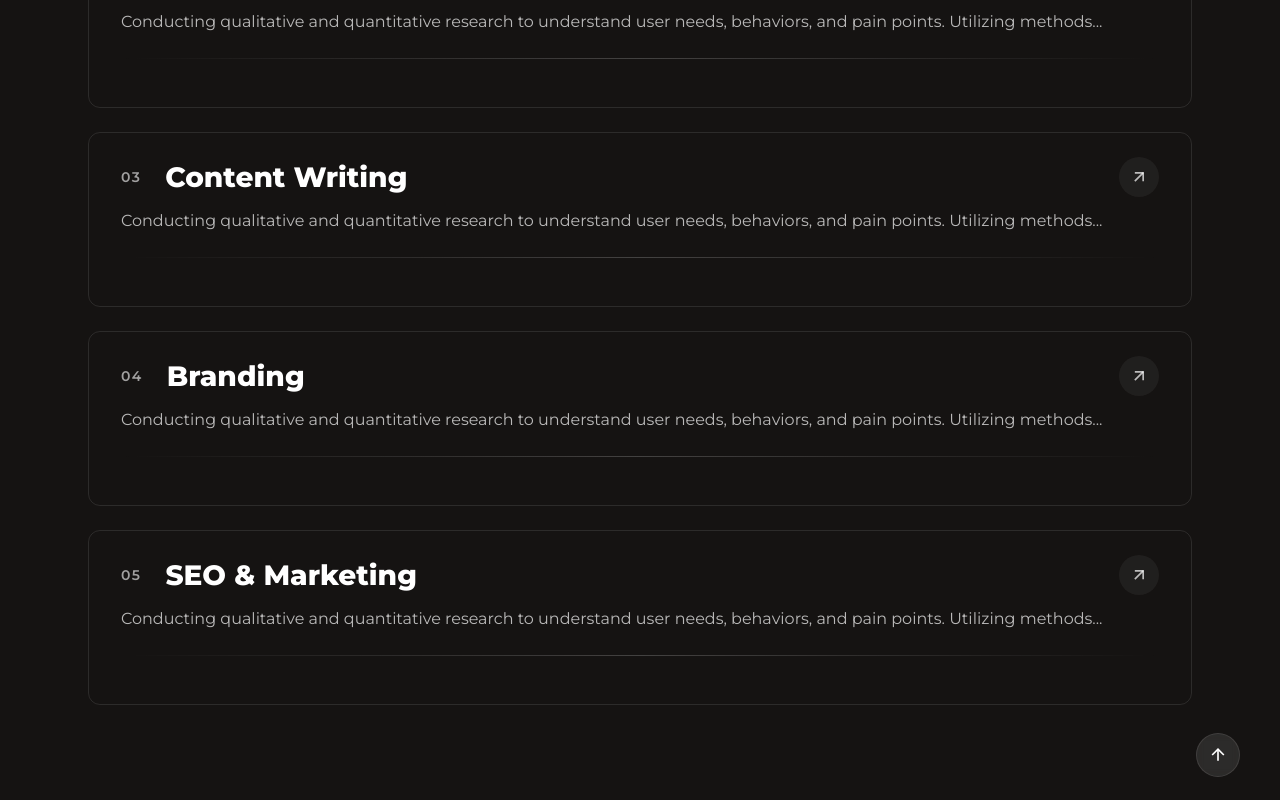
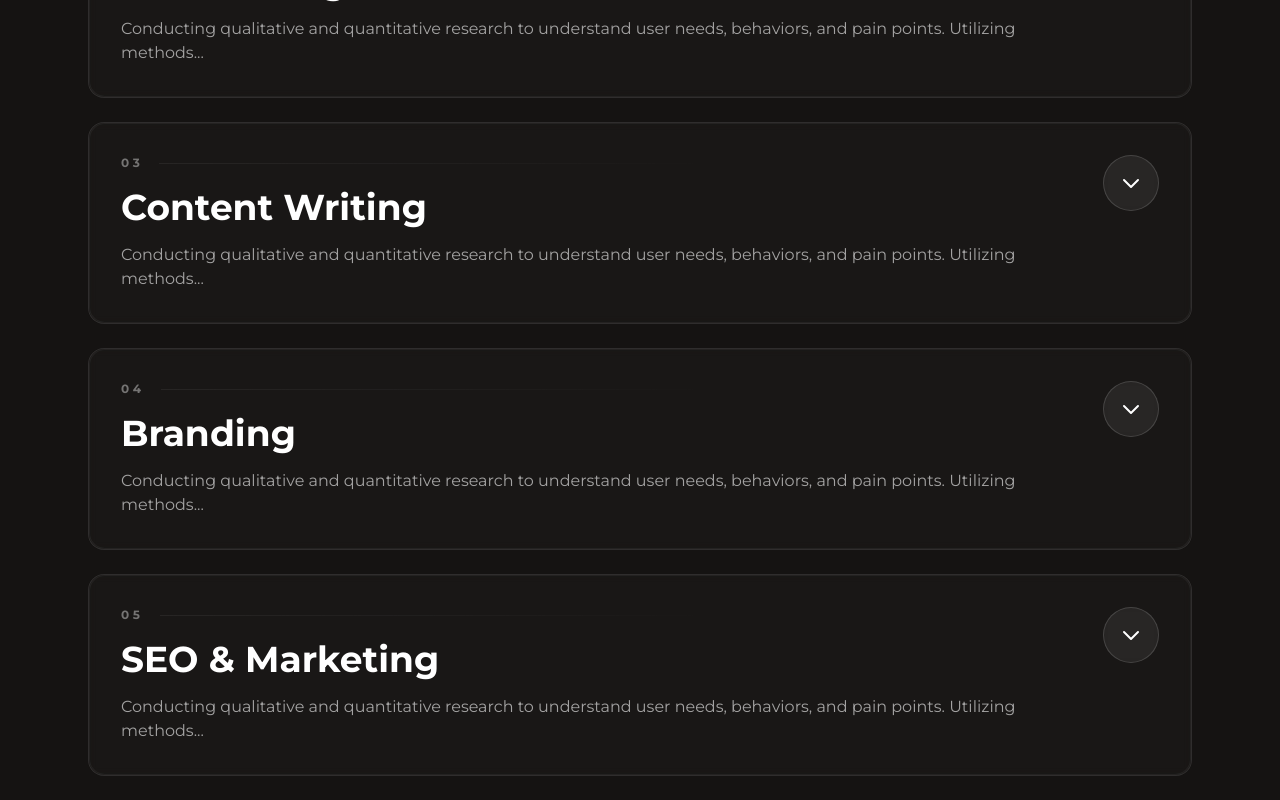
Before and after one commit to KamelMesbahi13/portfolio, a React (Vite) app: page / in a window 1280 px wide. Shown: the part 1380-2180 px from the top of the page. Built offline with nearby package versions, Linux system fonts and the light colour scheme.

Commit message:
creating my quality service section

```diff
--- a/src/Components/Home/MyQualityServices/MyQualityServices.jsx
+++ b/src/Components/Home/MyQualityServices/MyQualityServices.jsx
@@ -1,4 +1,6 @@
 import { useEffect, useRef, useState } from "react";
+// eslint-disable-next-line no-unused-vars
+import { motion } from "framer-motion";
 
 const services = [
   {
@@ -59,7 +61,6 @@ const services = [
   },
 ];
 
-// Fade-up on scroll
 const useReveal = () => {
   const ref = useRef(null);
   const [show, setShow] = useState(false);
@@ -78,23 +79,273 @@ const useReveal = () => {
   return { ref, show };
 };
 
-const ArrowIcon = ({ open }) => (
-  <svg
+const ServiceCard = ({ service, index, isOpen, onToggle }) => {
+  const [isHovered, setIsHovered] = useState(false);
+  const isActive = isHovered || isOpen;
+  const isHoveredAndOpen = isHovered && isOpen;
+
+  return (
+    <motion.li
+      initial={{ opacity: 0, y: 20 }}
+      animate={{ opacity: 1, y: 0 }}
+      transition={{ delay: index * 0.1, duration: 0.5 }}
+      onMouseEnter={() => setIsHovered(true)}
+      onMouseLeave={() => setIsHovered(false)}
+      className="relative"
+    >
+      <motion.div
+        animate={{
+          y: isActive ? -4 : 0,
+        }}
+        transition={{ type: "spring", stiffness: 300, damping: 30 }}
+        className="relative overflow-hidden rounded-2xl border border-white/10 bg-white/[0.02] backdrop-blur-sm"
+      >
+        {/* Background overlay - stronger when hovered and open */}
+        <motion.div
+          className="absolute inset-0 bg-gradient-to-br from-mainColor/10 via-mainColor/5 to-transparent"
+          animate={{
+            opacity: isActive ? 1 : 0,
+          }}
+          transition={{ duration: 0.4 }}
+        />
+
+        {/* Main color background - shows when open, stronger when hovered */}
+        <motion.div
+          className="absolute inset-0"
+          style={{ backgroundColor: "#0C2B4E" }}
+          animate={{
+            opacity: isOpen ? (isHoveredAndOpen ? 0.4 : 0.25) : 0,
+          }}
+          transition={{ duration: 0.4 }}
+        />
+
+        {/* Subtle border glow */}
+        <motion.div
+          className="absolute inset-0 rounded-2xl"
+          animate={{
+            boxShadow: isActive
+              ? "inset 0 0 0 1px rgba(255, 255, 255, 0.1), 0 10px 40px -10px rgba(0, 0, 0, 0.4)"
+              : "inset 0 0 0 1px rgba(255, 255, 255, 0.05), 0 0 0 0 rgba(0, 0, 0, 0)",
+          }}
+          transition={{ duration: 0.3 }}
+        />
+
+        <button
+          onClick={onToggle}
+          className="relative w-full px-6 text-left py-7 sm:px-8 sm:py-8"
+        >
+          <div className="flex items-start justify-between gap-6">
+            <div className="flex-1 space-y-4">
+              {/* Number and line */}
+              <div className="flex items-center gap-4">
+                <motion.span
+                  animate={{
+                    color: isActive
+                      ? "rgba(255,255,255,0.9)"
+                      : "rgba(255,255,255,0.4)",
+                  }}
+                  transition={{ duration: 0.3 }}
+                  className="text-xs font-bold tracking-[0.3em]"
+                >
+                  {service.id}
+                </motion.span>
+                <motion.div
+                  className="flex-1 h-px bg-gradient-to-r from-white/20 to-transparent"
+                  animate={{
+                    scaleX: isActive ? 1 : 0.6,
+                    opacity: isActive ? 0.6 : 0.3,
+                  }}
+                  transition={{ duration: 0.4 }}
+                  style={{ originX: 0 }}
+                />
+              </div>
+
+              {/* Title */}
+              <motion.h3
+                animate={{
+                  x: isActive ? 2 : 0,
+                }}
+                transition={{ type: "spring", stiffness: 300, damping: 30 }}
+                className="text-2xl font-bold md:text-3xl lg:text-4xl"
+              >
+                {service.title}
+              </motion.h3>
+
+              {/* Summary */}
+              <motion.p
+                animate={{
+                  color: isActive
+                    ? "rgba(255,255,255,0.9)"
+                    : "rgba(255,255,255,0.6)",
+                }}
+                transition={{ duration: 0.3 }}
+                className="pr-4 text-sm leading-relaxed md:text-base"
+              >
+                {service.summary}
+              </motion.p>
+            </div>
+
+            {/* Arrow button */}
+            <motion.div
+              animate={{
+                scale: isActive ? 1.05 : 1,
+              }}
+              transition={{ type: "spring", stiffness: 400, damping: 25 }}
+              className="shrink-0"
+            >
+              <motion.div
+                className="flex items-center justify-center border rounded-full h-14 w-14 border-white/20 bg-white/5 backdrop-blur-sm"
+                animate={{
+                  borderColor: isActive
+                    ? "rgba(255,255,255,0.3)"
+                    : "rgba(255,255,255,0.15)",
+                  backgroundColor: isActive
+                    ? "rgba(255,255,255,0.1)"
+                    : "rgba(255,255,255,0.05)",
+                }}
+                transition={{ duration: 0.3 }}
+              >
+                <motion.svg
+                  className="w-6 h-6"
+                  fill="none"
                   viewBox="0 0 24 24"
-    className={`h-5 w-5 transition-transform duration-300 ${
-      open ? "rotate-45 translate-x-0.5 -translate-y-0.5" : ""
-    }`}
-    fill="none"
                   stroke="currentColor"
-    strokeWidth="2"
+                  strokeWidth={2}
+                  animate={{
+                    rotate: isOpen ? 180 : 0,
+                  }}
+                  transition={{
+                    type: "spring",
+                    stiffness: 200,
+                    damping: 20,
+                  }}
                 >
-    <path d="M7 17L17 7" />
-    <path d="M7 7h10v10" />
-  </svg>
+                  <motion.path
+                    strokeLinecap="round"
+                    strokeLinejoin="round"
+                    d="M19 9l-7 7-7-7"
+                    animate={{
+                      strokeWidth: isActive ? 2.5 : 2,
+                    }}
+                    transition={{ duration: 0.2 }}
+                  />
+                </motion.svg>
+              </motion.div>
+            </motion.div>
+          </div>
+        </button>
+
+        {/* Expandable content */}
+        <motion.div
+          initial={false}
+          animate={{
+            height: isOpen ? "auto" : 0,
+            opacity: isOpen ? 1 : 0,
+          }}
+          transition={{
+            height: {
+              duration: 0.6,
+              ease: [0.32, 0.72, 0, 1],
+            },
+            opacity: {
+              duration: 0.4,
+              delay: isOpen ? 0.1 : 0.1,
+              ease: "easeInOut",
+            },
+          }}
+          className="overflow-hidden"
+        >
+          <div className="px-6 pb-8 sm:px-8">
+            {/* Divider */}
+            <motion.div
+              initial={{ scaleX: 0, opacity: 0 }}
+              animate={{
+                scaleX: isOpen ? 1 : 0,
+                opacity: isOpen ? 1 : 0,
+              }}
+              transition={{
+                scaleX: {
+                  duration: 0.5,
+                  delay: isOpen ? 0.1 : 0,
+                  ease: [0.32, 0.72, 0, 1],
+                },
+                opacity: {
+                  duration: 0.4,
+                  delay: isOpen ? 0.1 : 0,
+                },
+              }}
+              className="h-px mb-6 origin-left bg-gradient-to-r from-white/20 via-white/10 to-transparent"
+            />
+
+            {/* Details list with stagger */}
+            <motion.ul
+              initial="hidden"
+              animate={isOpen ? "visible" : "hidden"}
+              variants={{
+                visible: {
+                  transition: {
+                    staggerChildren: 0.08,
+                    delayChildren: 0.15,
+                  },
+                },
+                hidden: {
+                  transition: {
+                    staggerChildren: 0.06,
+                    staggerDirection: -1,
+                    delayChildren: 0,
+                  },
+                },
+              }}
+              className="space-y-3 md:grid md:grid-cols-2 md:gap-x-8 md:gap-y-3 md:space-y-0"
+            >
+              {service.details.map((detail, idx) => (
+                <motion.li
+                  key={idx}
+                  variants={{
+                    hidden: {
+                      opacity: 0,
+                      x: -8,
+                      transition: {
+                        duration: 0.3,
+                        ease: "easeInOut",
+                      },
+                    },
+                    visible: {
+                      opacity: 1,
+                      x: 0,
+                      transition: {
+                        type: "spring",
+                        stiffness: 300,
+                        damping: 24,
+                      },
+                    },
+                  }}
+                  className="flex items-start gap-3 text-white/90"
+                >
+                  <span className="mt-1.5 block h-1.5 w-1.5 shrink-0 rounded-full bg-secondColor" />
+                  <span className="text-sm md:text-base">{detail}</span>
+                </motion.li>
+              ))}
+            </motion.ul>
+          </div>
+        </motion.div>
+
+        {/* Bottom accent line */}
+        <motion.div
+          className="absolute bottom-0 left-0 right-0 h-[2px] bg-gradient-to-r from-transparent via-mainColor/50 to-transparent"
+          animate={{
+            opacity: isActive ? 1 : 0,
+            scaleX: isActive ? 1 : 0.8,
+          }}
+          transition={{ duration: 0.4 }}
+        />
+      </motion.div>
+    </motion.li>
   );
+};
 
 const MyQualityServices = () => {
-  const [open, setOpen] = useState(0);
+  const [open, setOpen] = useState(null);
   const { ref, show } = useReveal();
 
   return (
@@ -102,115 +353,55 @@ const MyQualityServices = () => {
       <div className="absolute inset-x-0 top-0 h-px pointer-events-none bg-gradient-to-r from-transparent via-secondColor/45 to-transparent" />
 
       <div className="max-w-6xl px-6 mx-auto">
-        <div
+        <motion.div
           ref={ref}
-          className={`text-center transition-all duration-700 ${
-            show ? "opacity-100 translate-y-0" : "opacity-0 translate-y-3"
-          }`}
+          initial={{ opacity: 0, y: 20 }}
+          animate={show ? { opacity: 1, y: 0 } : { opacity: 0, y: 20 }}
+          transition={{ duration: 0.7 }}
+          className="text-center"
         >
           <h1>My Quality Services</h1>
           <p className="max-w-3xl mx-auto mt-4 text-base md:text-lg text-white/70">
             We put your ideas and thus your wishes in the form of a unique web
             project that inspires you and your customers.
           </p>
-        </div>
+        </motion.div>
 
-        {/* List */}
         <ul className="mt-12 space-y-6 md:mt-16">
-          {services.map((s, i) => {
-            const isOpen = open === i;
-            return (
-              <li
-                key={s.id}
-                className="relative overflow-hidden border group rounded-xl border-white/10"
-              >
-                {/* brand gradient on hover / active */}
-                <div
-                  className={`absolute inset-0 bg-gradient-to-r from-mainColor to-secondColor transition-opacity duration-300 ${
-                    isOpen ? "opacity-100" : "opacity-0 group-hover:opacity-100"
-                  }`}
+          {services.map((service, i) => (
+            <ServiceCard
+              key={service.id}
+              service={service}
+              index={i}
+              isOpen={open === i}
+              onToggle={() => setOpen(open === i ? null : i)}
             />
-
-                <button
-                  onClick={() => setOpen((prev) => (prev === i ? -1 : i))}
-                  className="relative z-10 w-full px-6 py-6 text-left sm:px-8"
-                >
-                  <div className="flex items-center gap-6">
-                    <span
-                      className={`text-sm font-semibold tracking-widest ${
-                        isOpen ? "text-white/85" : "text-white/60"
-                      }`}
-                    >
-                      {s.id}
-                    </span>
-
-                    <h3 className="text-2xl md:text-[28px] font-extrabold flex-1">
-                      {s.title}
-                    </h3>
-
-                    <span
-                      className={`shrink-0 inline-flex h-10 w-10 items-center justify-center rounded-full transition-all duration-300 ${
-                        isOpen
-                          ? "bg-white/15 text-white"
-                          : "bg-white/5 text-white/70 group-hover:text-white"
-                      }`}
-                      aria-hidden
-                    >
-                      <ArrowIcon open={isOpen} />
-                    </span>
-                  </div>
-
-                  <p
-                    className={`mt-3 text-sm md:text-base transition-colors ${
-                      isOpen ? "text-white/90" : "text-white/70"
-                    }`}
-                  >
-                    {s.summary}
-                  </p>
-
-                  <div className="w-full h-px mt-6 bg-gradient-to-r from-transparent via-white/20 to-transparent" />
-                </button>
-
-                {/* Accordion */}
-                <div
-                  className={`relative z-10 px-6 sm:px-8 pb-6 grid transition-[grid-template-rows] duration-300 ease-out ${
-                    isOpen ? "grid-rows-[1fr]" : "grid-rows-[0fr]"
-                  }`}
-                >
-                  <div className="overflow-hidden">
-                    <ul className="grid gap-2 mt-2 text-sm md:text-base text-white/90 md:grid-cols-2">
-                      {s.details.map((d, idx) => (
-                        <li key={idx} className="flex items-start gap-2">
-                          <span className="mt-1 inline-block h-1.5 w-1.5 rounded-full bg-secondColor" />
-                          <span>{d}</span>
-                        </li>
           ))}
         </ul>
       </div>
-                </div>
-              </li>
-            );
-          })}
-        </ul>
-      </div>
 
-      {/* optional scroll-to-top */}
-      <a
+      {/* Scroll to top */}
+      <motion.a
         href="#top"
-        className="fixed flex items-center justify-center text-white transition border rounded-full bottom-6 right-6 md:bottom-10 md:right-10 h-11 w-11 bg-white/10 hover:bg-white/20 backdrop-blur-sm border-white/10"
+        whileHover={{ scale: 1.1, y: -2 }}
+        whileTap={{ scale: 0.95 }}
+        className="fixed flex items-center justify-center w-12 h-12 text-white border rounded-full bottom-8 right-8 border-white/20 bg-white/10 backdrop-blur-md"
         aria-label="Scroll to top"
       >
         <svg
-          viewBox="0 0 24 24"
           className="w-5 h-5"
           fill="none"
+          viewBox="0 0 24 24"
           stroke="currentColor"
-          strokeWidth="2"
+          strokeWidth={2}
         >
-          <path d="M12 19V5" />
-          <path d="M5 12l7-7 7 7" />
+          <path
+            strokeLinecap="round"
+            strokeLinejoin="round"
+            d="M5 15l7-7 7 7"
+          />
         </svg>
-      </a>
+      </motion.a>
     </section>
   );
 };
```
Lines whose indentation alone changed are shown as unchanged.
